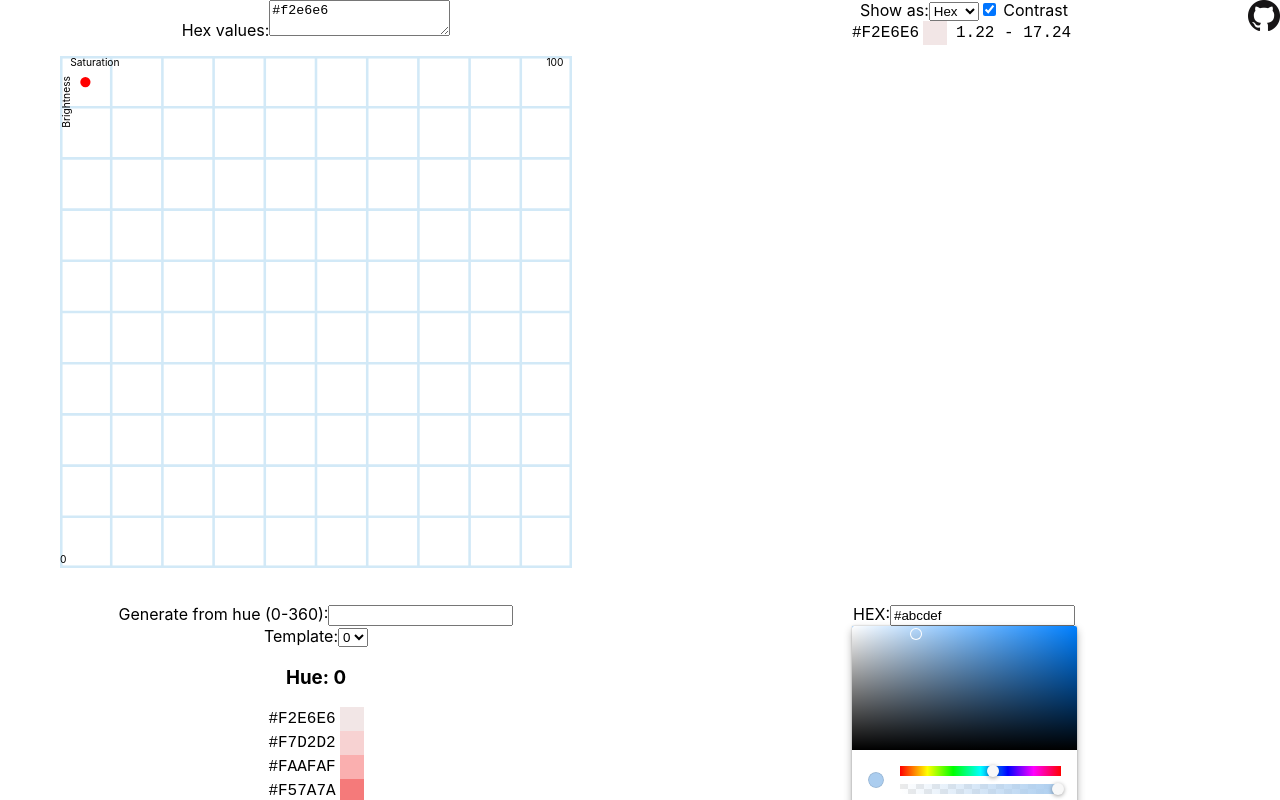
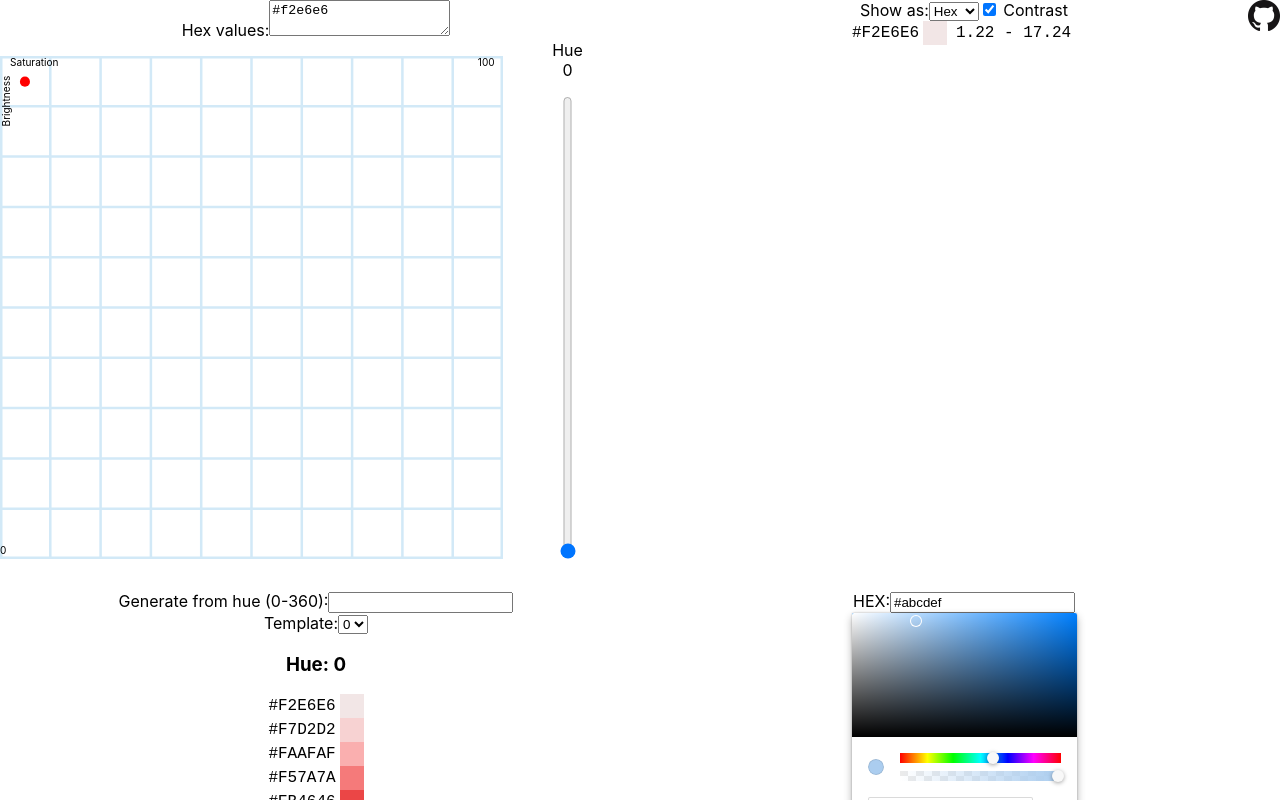
Before and after one commit to origami-z/color-palette-generator, a React (Vite) app: page / in a window 1280 px wide. Shown: the top 800 px of the page. Built offline with nearby package versions, Linux system fonts and the light colour scheme.

Commit message:
Adds Hue slider

```diff
--- a/src/App.css
+++ b/src/App.css
@@ -20,6 +20,17 @@
 
 .SaturationBrightnessPlot-circle:hover {
   cursor: grab;
+}
+
+.SaturationBrightnessPlot-HueSetter {
+  display: flex;
+  flex-direction: column;
+}
+
+.SaturationBrightnessPlot-Slider {
+  margin: 16px 0;
+  -webkit-appearance: slider-vertical; /* Chromium */
+  flex:1;
 }
 
 .ColorsDisplay-row {
--- a/src/App.tsx
+++ b/src/App.tsx
@@ -1,4 +1,4 @@
-import { useState, useRef, SVGAttributes, useCallback } from "react";
+import { useState, useRef, SVGAttributes, useCallback, useId } from "react";
 
 import { ChromePicker } from "react-color";
 
@@ -188,7 +188,6 @@ const Draggable2DSVGPlot = ({
   };
 
   return (
-    <div>
     <svg
       ref={svgRef}
       className="SaturationBrightnessPlot-svg"
@@ -234,7 +233,6 @@ const Draggable2DSVGPlot = ({
         );
       })}
     </svg>
-    </div>
   );
 };
 
@@ -327,11 +325,12 @@ const InputWithSVPlot = () => {
     s: any;
     v: any;
   }[];
+  const [hueValue, setHueValue] = useState(0);
   const updateCoordAtIndex = useCallback(
     (coord: XYCoord, index: number) => {
       // normalizeHSV(colorToUpdate)
       console.log("updateCoordAtIndex", coord, index);
-      const newHexCodes = hexCodes?.map((h, i) => {
+      const newHexCodes = hexCodes?.map((hex, i) => {
         if (i === index) {
           const colorToUpdate = normalizeHSV({
             h: hsvs[index].h,
@@ -344,18 +343,35 @@ const InputWithSVPlot = () => {
             colorToUpdate.v < 0 ||
             colorToUpdate.v > 1
           ) {
-            return h;
+            return hex;
           } else {
             console.log({ coord, colorToUpdate, rgb: HSV2RGB(colorToUpdate) });
             const newHex = rgb2Hex(HSV2RGB(colorToUpdate));
             return newHex;
           }
         } else {
-          return h;
+          return hex;
         }
       });
       console.log({ newHexCodes });
       setHexCodes(newHexCodes);
+    },
+    [hexCodes]
+  );
+  const rangeId = useId();
+  const handleSliderChange = useCallback(
+    (e) => {
+      const newHue = Number.parseInt(e.currentTarget.value);
+      setHueValue(newHue);
+      setHexCodes(
+        hexCodes.map((hexCode) => {
+          const hsv = rgb2hsv(hex2Rgb(hexCode))!;
+          const newHsv = { ...hsv, h: newHue };
+          const newHex = rgb2Hex(HSV2RGB(normalizeHSV(newHsv)));
+          // console.log({ newHue, newHsv, newHex });
+          return newHex;
+        })
+      );
     },
     [hexCodes]
   );
@@ -368,20 +384,44 @@ const InputWithSVPlot = () => {
             <textarea
               defaultValue="#f2e6e6"
               // value={colorInput}
-              onChange={(e) =>
-                setHexCodes(
-                  e.currentTarget.value.match(/\#[a-f0-9]{6}/gi)?.slice() || []
-                )
+              onChange={(e) => {
+                const newHexCodes =
+                  e.currentTarget.value.match(/\#[a-f0-9]{6}/gi)?.slice() || [];
+                setHexCodes(newHexCodes);
+                if (newHexCodes.length > 0) {
+                  const newHsv = rgb2hsv(hex2Rgb(newHexCodes[0]));
+                  if (newHsv) {
+                    setHueValue(newHsv.h);
                   }
+                }
+              }}
             ></textarea>
           </label>
         </div>
+        <div style={{ display: "flex" }}>
           <Draggable2DSVGPlot
             xAxisLabel="Saturation"
             yAxisLabel="Brightness"
             coords={hsvs.map(({ s, v }) => ({ x: s, y: 100 - v }))}
             updateCoordAtIndex={updateCoordAtIndex}
           />
+          <div className="SaturationBrightnessPlot-HueSetter">
+            <label htmlFor={rangeId}>
+              Hue
+              <br />
+              {hueValue}
+            </label>
+            <input
+              id={rangeId}
+              type="range"
+              className="SaturationBrightnessPlot-Slider"
+              min={0}
+              max={360}
+              value={hueValue}
+              onChange={handleSliderChange}
+            />
+          </div>
+        </div>
       </div>
       <ColorsDisplay hexCodes={hexCodes} />
     </>
--- a/src/utils.ts
+++ b/src/utils.ts
@@ -21,7 +21,10 @@ export interface HSVValue {
 }
 
 
-/** rgb: 0-255 */
+/**
+ * rgb: 0-255
+ * @returns 0<h<360, 0<s<100, 0<v<100
+ */
 export function rgb2hsv(rgb: { r: number, g: number, b: number } | null) {
   if (rgb === null) return null;
   const { r, g, b } = rgb;
```
Lines whose indentation alone changed are shown as unchanged.
